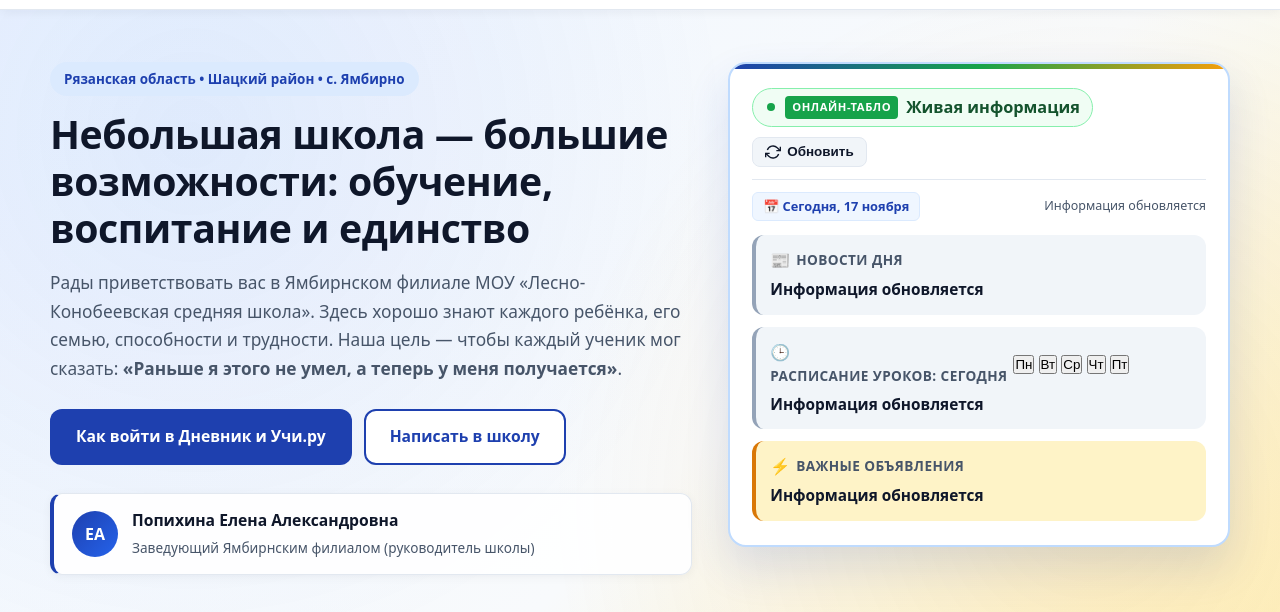
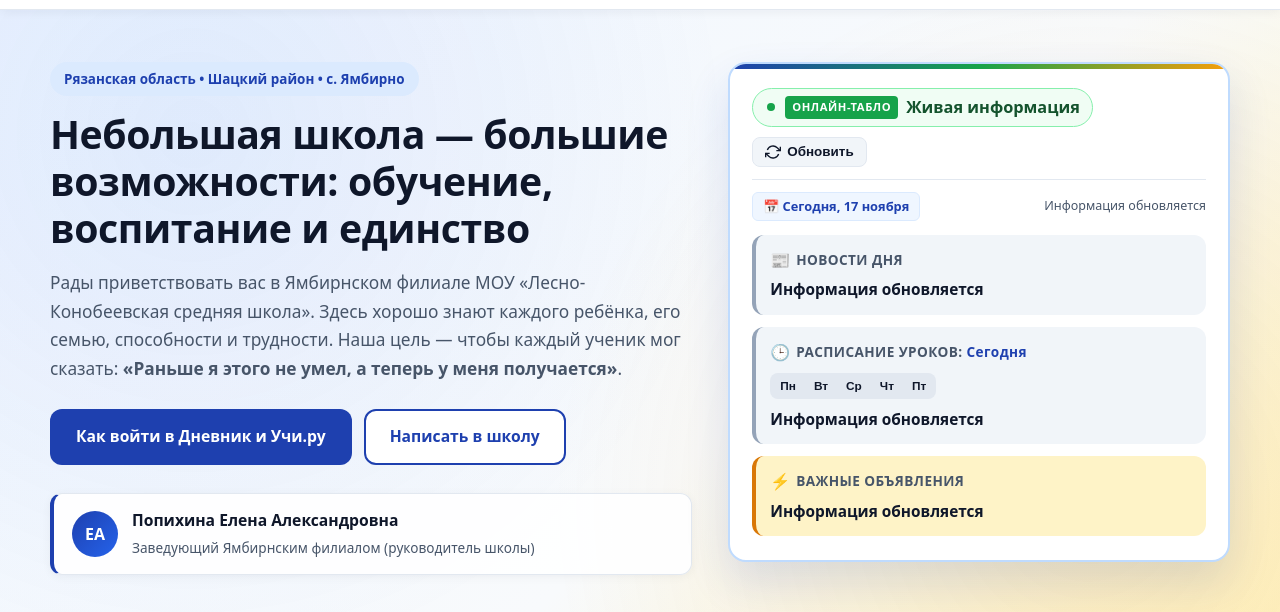
Before and after one commit to sergievposadprimoauxiliumsta-crypto/yambirno-school, a plain HTML site: page index.html in a window 1280 px wide. Shown: the part 188-800 px from the top of the page. Drawn offline with Linux system fonts and the light colour scheme; no server answers.

Commit message:
Update styles.css

```diff
--- a/styles.css
+++ b/styles.css
@@ -1747,3 +1747,66 @@ body.visually-impaired .reveal {
     font-size: 1.08rem !important;
   }
 }
+
+/* ДОПОЛНЕНИЕ В КОНЕЦ ФАЙЛА styles.css ДЛЯ КНОПОК ДНЕЙ НЕДЕЛИ (ПН–ПТ) */
+.widget-schedule-head,
+.live-menu-head {
+  display: flex;
+  align-items: center;
+  justify-content: space-between;
+  gap: 8px;
+  flex-wrap: wrap;
+  margin-bottom: 8px;
+}
+
+.schedule-title-line {
+  display: flex;
+  align-items: center;
+  gap: 6px;
+}
+
+.day-accent-label {
+  color: var(--primary);
+  font-weight: 800;
+  text-transform: none;
+}
+
+.weekday-pills {
+  display: inline-flex;
+  align-items: center;
+  gap: 4px;
+  background: #e2e8f0;
+  padding: 3px;
+  border-radius: 8px;
+}
+
+.day-pill {
+  border: none;
+  background: transparent;
+  color: var(--text-main);
+  font-size: 0.74rem;
+  font-weight: 700;
+  padding: 3px 7px;
+  border-radius: 6px;
+  cursor: pointer;
+  transition: background-color 0.2s ease, color 0.2s ease;
+}
+
+.day-pill:hover {
+  background: rgba(255, 255, 255, 0.7);
+}
+
+.day-pill.active {
+  background: var(--primary);
+  color: #ffffff;
+}
+
+body.visually-impaired .day-pill {
+  border: 1px solid #ffff00 !important;
+  font-size: 0.85rem !important;
+}
+
+body.visually-impaired .day-pill.active {
+  outline: 2px solid #ffff00 !important;
+  text-decoration: underline;
+}
```
